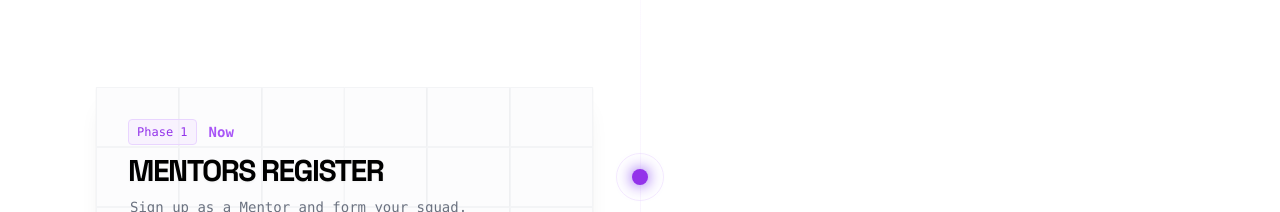
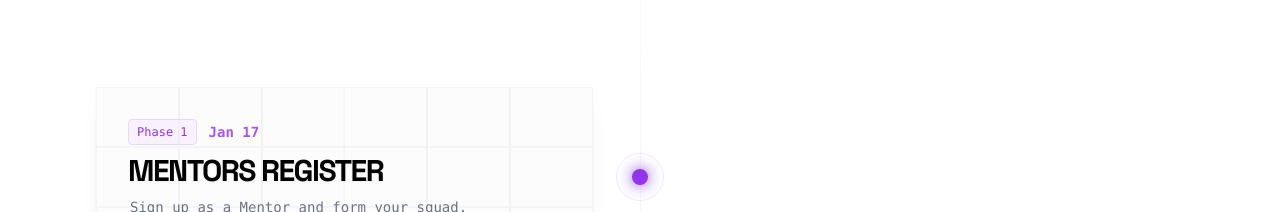
Before and after one commit to KingAkku/Scratch-Mentors, a React (Vite) app: page / in a window 1280 px wide. Shown: the part 3440-3652 px from the top of the page. Built offline with nearby package versions, Linux system fonts and the light colour scheme; a web font is replaced by a local one.

Commit message:
fix: Update event dates and currency symbol
Corrects the timeline start date to "Jan 17" and sets the currency symbol to "₹" for clearer event details.

```diff
--- a/constants.ts
+++ b/constants.ts
@@ -3,7 +3,7 @@ import { Calendar, Award, Code, Gift } from 'lucide-react';
 
 export const EVENT_DETAILS = {
   prizePool: "30,000",
-  currencySymbol: "", // Leaving blank as per prompt ambiguity, or can be set to $ or ₹
+  currencySymbol: "₹", // Leaving blank as per prompt ambiguity, or can be set to $ or ₹
   companyName: "LogicBox",
   submissionDate: "February 17",
   announcementDate: "February 21",
@@ -34,7 +34,7 @@ export const FEATURES = [
 
 export const TIMELINE = [
   {
-    date: "Now",
+    date: "Jan 17",
     title: "Mentors Register",
     desc: "Sign up as a Mentor and form your squad."
   },
```
